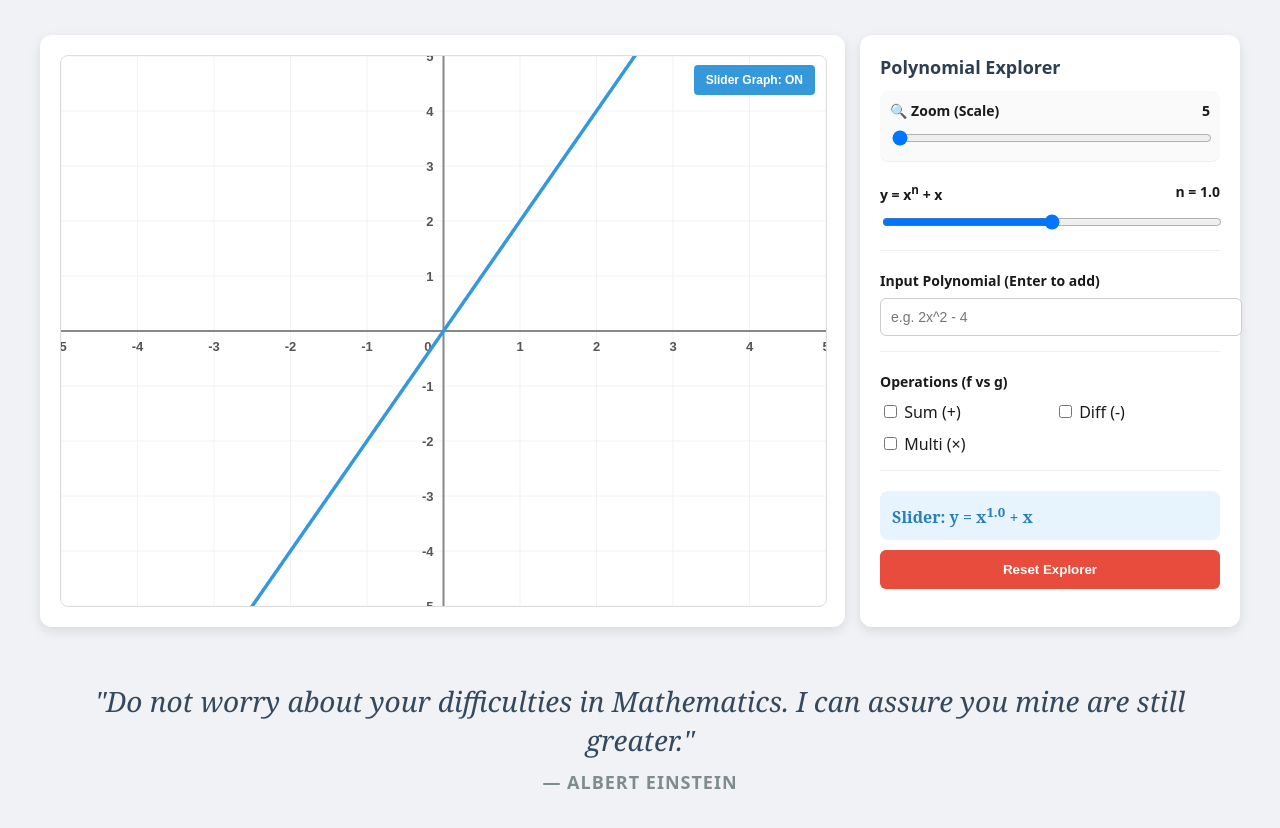
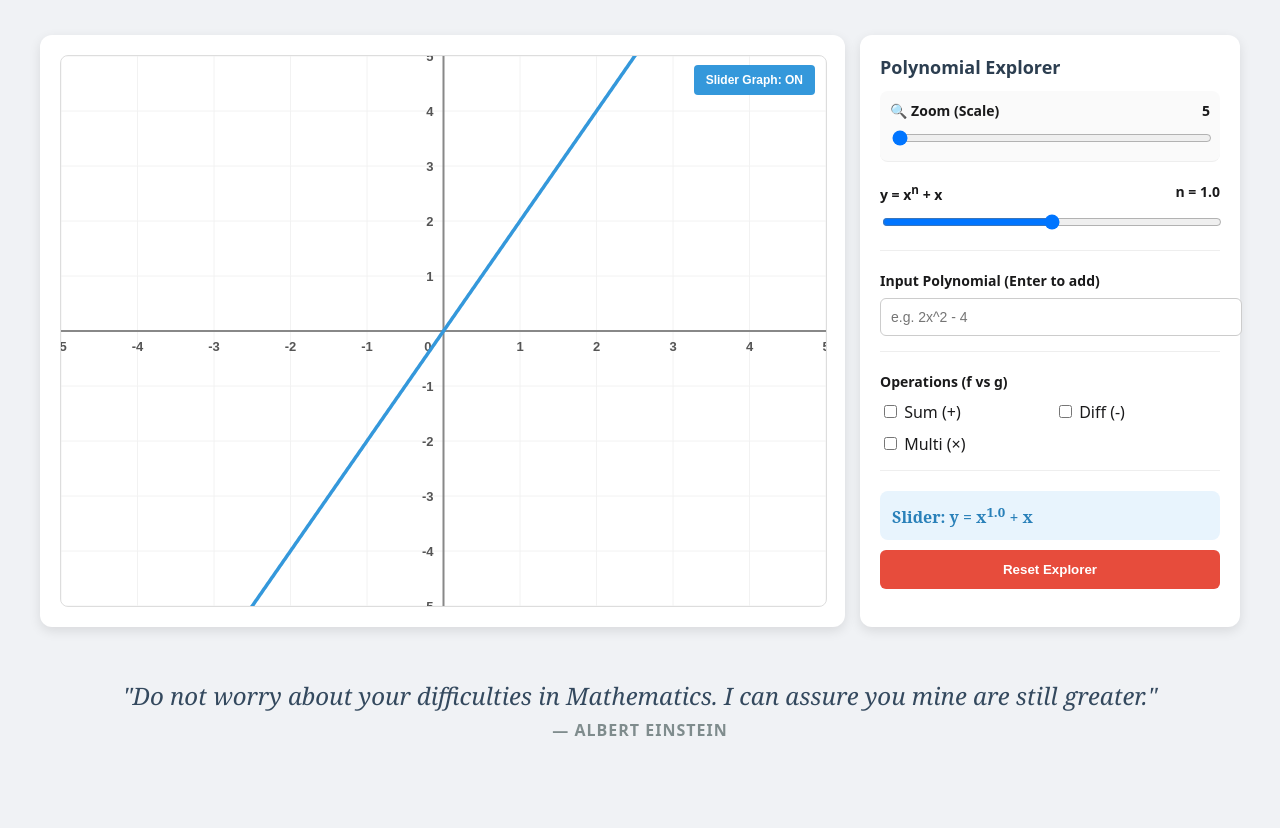
Before and after one commit to sngbui/Polynomials, a plain HTML site: page index.html in a window 1280 px wide. Drawn offline with nearby package versions, Linux system fonts and the light colour scheme.

Commit message:
Update index.html

```diff
--- a/index.html
+++ b/index.html
@@ -31,12 +31,24 @@
     button.reset { width: 100%; padding: 12px; background: #e74c3c; color: white; border: none; border-radius: 6px; cursor: pointer; font-weight: bold; margin-top: 10px; }
     #tooltip { position: absolute; background: rgba(0, 0, 0, 0.9); color: white; padding: 12px; border-radius: 8px; font-size: 13px; pointer-events: none; display: none; line-height: 1.5; z-index: 20; border: 1px solid #555; }
 
-    /* Quote Box Style */
-    .quote-card { grid-column: 1 / span 2; text-align: center; padding: 40px 20px; background: none; box-shadow: none; }
-    .quote-text { font-size: 28px; font-style: italic; color: #34495e; font-family: 'Georgia', serif; line-height: 1.4; margin-bottom: 10px; }
-    .quote-author { font-size: 18px; font-weight: bold; color: #7f8c8d; text-transform: uppercase; letter-spacing: 1px; }
+    /* Updated Quote Box Style */
+    .quote-card { grid-column: 1 / span 2; text-align: center; padding: 40px 10px; background: none; box-shadow: none; }
+    .quote-text {
+      font-size: 24px;
+      font-style: italic;
+      color: #34495e;
+      font-family: 'Georgia', serif;
+      line-height: 1.2;
+      margin-bottom: 8px;
+      white-space: nowrap; /* Prevents the last word from wrapping */
+    }
+    .quote-author { font-size: 16px; font-weight: bold; color: #7f8c8d; text-transform: uppercase; letter-spacing: 1px; }
 
-    @media (max-width: 960px) { .wrap { grid-template-columns: 1fr; } .quote-card { grid-column: 1; } }
+    @media (max-width: 960px) {
+      .wrap { grid-template-columns: 1fr; }
+      .quote-card { grid-column: 1; }
+      .quote-text { white-space: normal; font-size: 20px; } /* Re-allow wrap on mobile/small screens */
+    }
   </style>
 </head>
 <body>
```
